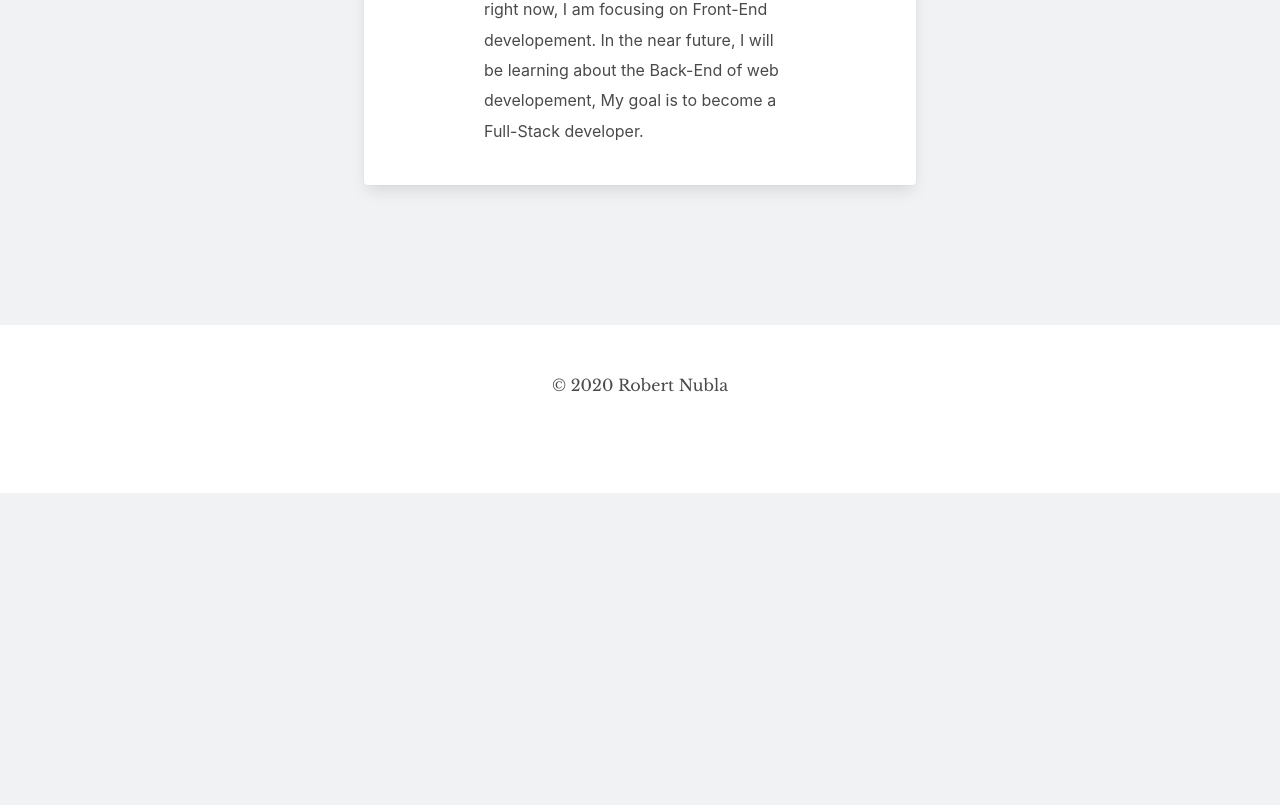
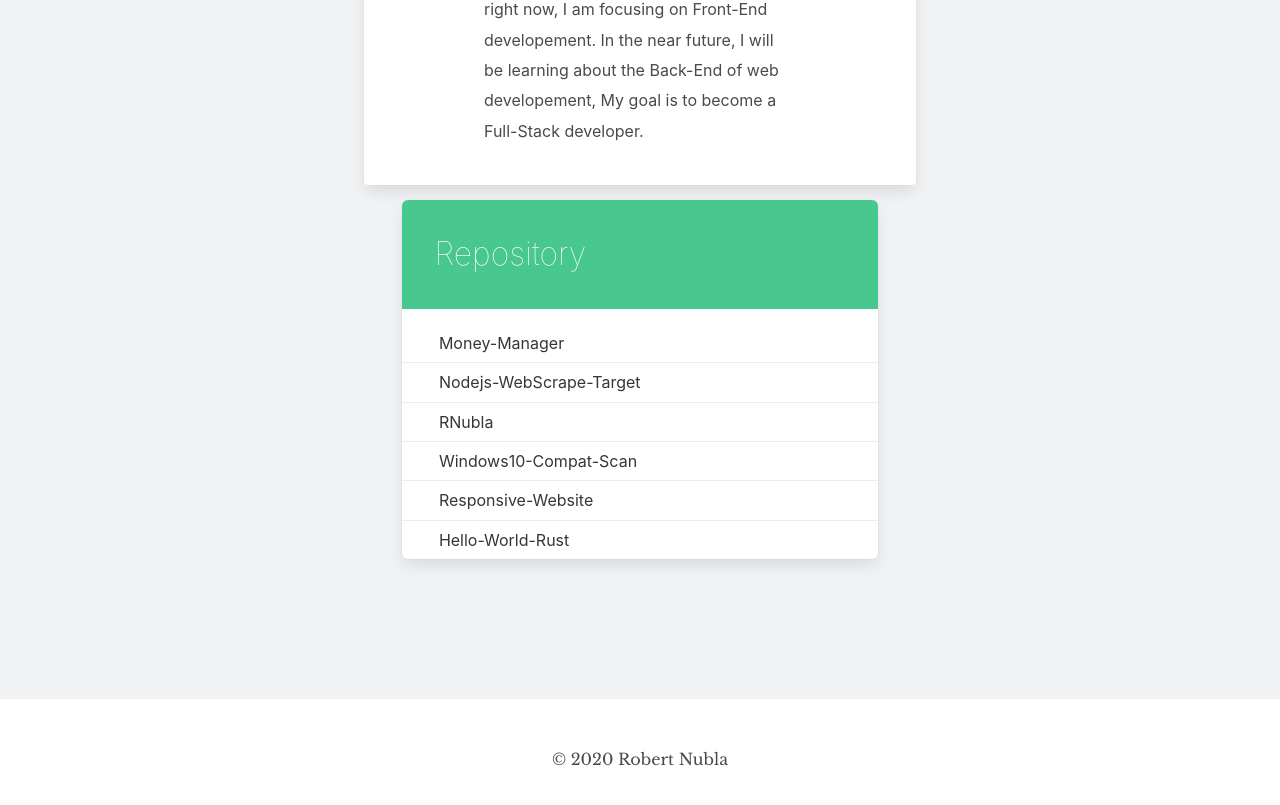
Before and after one commit to RNubla/rnubla, a Vue app: page / in a window 1280 px wide. Shown: the part 1715-2520 px from the top of the page. Before the commit the page ends 2208 px from the top, so only its background shows below. Built offline with nearby package versions, Linux system fonts and the light colour scheme.

Commit message:
added repo section

```diff
--- a/src/App.vue
+++ b/src/App.vue
@@ -24,6 +24,7 @@ export default {
 </script>
 <style lang="scss">
 $footer-background-color: white;
+$panel-block-color	: white;
 // $title-family: libre baskerville,Georgia,serif;
 @import url("https://fonts.googleapis.com/css?family=Libre+Baskerville:400,700|Nanum+Gothic:400,700&display=swap");
 @import "~bulma/css/bulma.css";
--- a/src/views/Home.vue
+++ b/src/views/Home.vue
@@ -94,6 +94,57 @@
           </section>
         </div>
       </section>
+      <section class="section">
+        <div class="container">
+          <section class="articles">
+            <div class="column is-three-fifths is-offset-one-fifth">
+              <div class="content article-body">
+                <div class="content">
+                  <nav class="panel is-success">
+                    <p class="panel-heading article-title">Repository</p>
+                    <a href="" class="panel-block">
+                      <span class="panel-icon">
+                        <i class="fas fa-book" aria-hidden="true"></i>
+                      </span>
+                      Money-Manager
+                    </a>
+                    <a href="" class="panel-block">
+                      <span class="panel-icon">
+                        <i class="fas fa-book" aria-hidden="true"></i>
+                      </span>
+                      Nodejs-WebScrape-Target
+                    </a>
+                    <a href="" class="panel-block">
+                      <span class="panel-icon">
+                        <i class="fas fa-book" aria-hidden="true"></i>
+                      </span>
+                      RNubla
+                    </a>
+                    <a href="" class="panel-block">
+                      <span class="panel-icon">
+                        <i class="fas fa-book" aria-hidden="true"></i>
+                      </span>
+                      Windows10-Compat-Scan
+                    </a>
+                    <a href="" class="panel-block">
+                      <span class="panel-icon">
+                        <i class="fas fa-book" aria-hidden="true"></i>
+                      </span>
+                      Responsive-Website
+                    </a>
+                    <a href="" class="panel-block">
+                      <span class="panel-icon">
+                        <i class="fas fa-book" aria-hidden="true"></i>
+                      </span>
+                      Hello-World-Rust
+                    </a>
+                  </nav>
+                </div>
+              </div>
+            </div>
+          </section>
+        </div>
+      </section>
     </body>
   </div>
 </template>
@@ -125,6 +176,12 @@ export default {
 <style scoped>
 #hero-text {
   text-align: center;
+}
+.panel-block-color{
+  background-color: white;
+}
+.panel{
+  background-color: white;
 }
 
 .hero-body {
```
